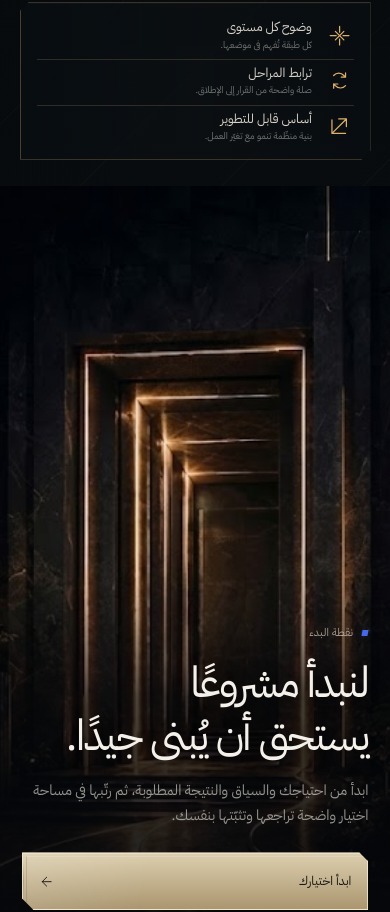
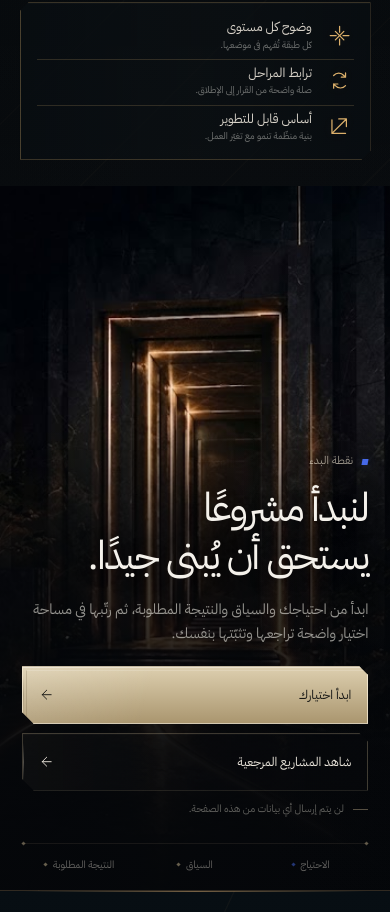
Before and after one commit to hamad933/GS-2, a React (Vite) app: page / in a window 390 px wide. Shown: the part 3914-4826 px from the top of the page. Built offline with nearby package versions, Linux system fonts and the light colour scheme.

Commit message:
fix(home): tighten Gateway mobile decision path

```diff
--- a/src/components/sections/ProjectGateway.v2.css
+++ b/src/components/sections/ProjectGateway.v2.css
@@ -370,7 +370,7 @@
 
 @media (max-width: 720px) {
   .project-gateway {
-    min-height: 56rem;
+    min-height: clamp(44rem, 175vw, 48rem);
     aspect-ratio: auto;
   }
 
@@ -380,7 +380,7 @@
     inset: 0;
     z-index: 1;
     pointer-events: none;
-    background: linear-gradient(180deg, transparent 0 43%, rgba(4, 6, 9, 0.7) 57%, rgba(4, 6, 9, 0.94) 82%);
+    background: linear-gradient(180deg, transparent 0 34%, rgba(4, 6, 9, 0.7) 50%, rgba(4, 6, 9, 0.94) 80%);
   }
 
   .project-gateway::after {
@@ -406,17 +406,17 @@
   }
 
   .gateway-narrative {
-    inset-block-start: 49%;
+    inset-block-start: 38%;
     inset-inline: 1.35rem;
     width: auto;
   }
 
   .gateway-eyebrow {
-    margin-block-end: 1rem;
+    margin-block-end: 0.85rem;
   }
 
   .gateway-narrative h2 {
-    font-size: clamp(2.35rem, 11vw, 3rem);
+    font-size: clamp(2.2rem, 10.2vw, 2.8rem);
     line-height: 1.22;
   }
 
@@ -428,7 +428,7 @@
   .gateway-actions {
     width: 100%;
     flex-direction: column;
-    margin-block-start: 1.55rem;
+    margin-block-start: 1.25rem;
   }
 
   .gateway-cta,
@@ -440,7 +440,7 @@
 
   .gateway-continuity {
     inset-inline: 1.35rem;
-    inset-block-end: 0.4rem;
+    inset-block-end: 0.3rem;
     height: 2.65rem;
   }
 
```
